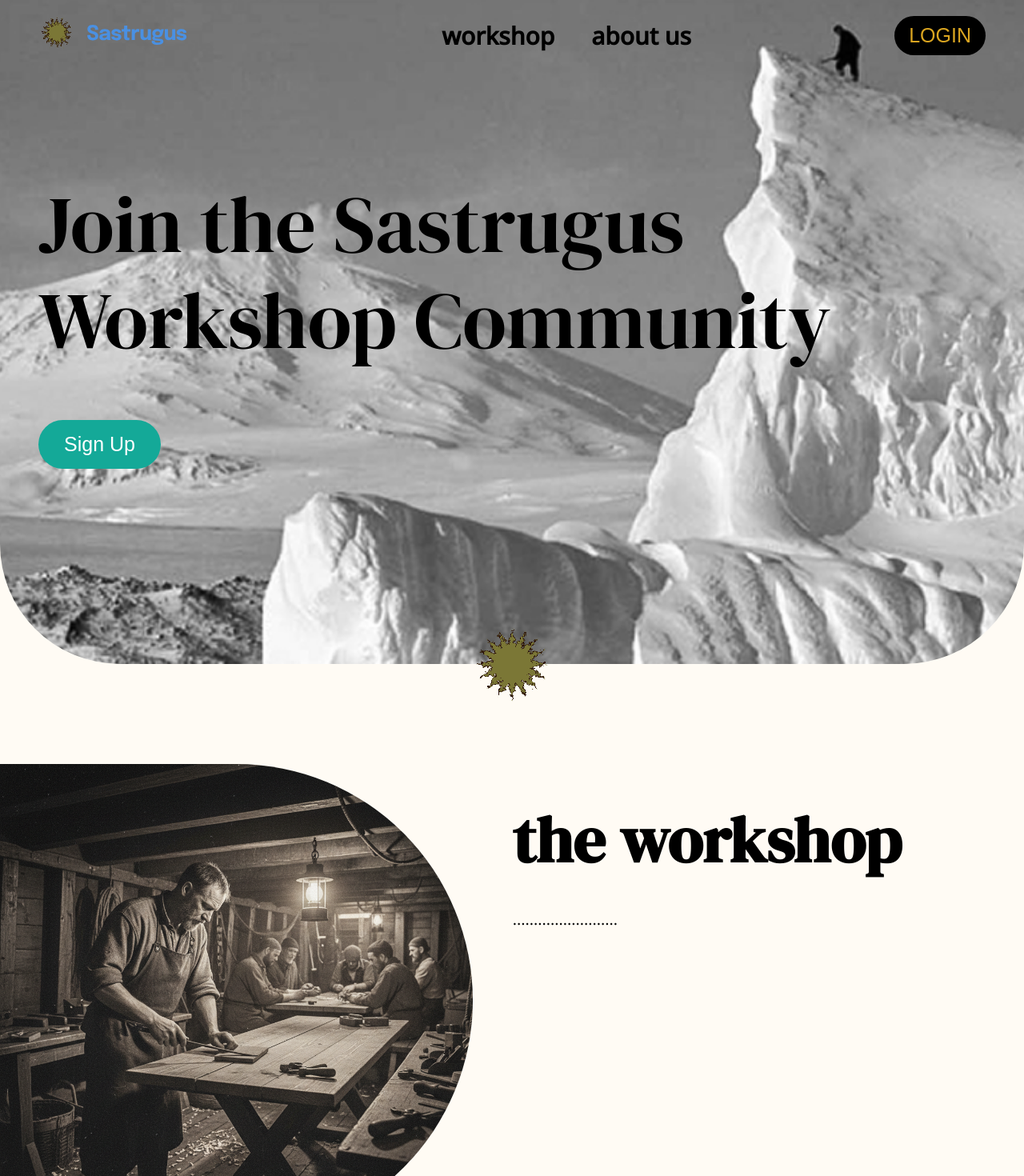
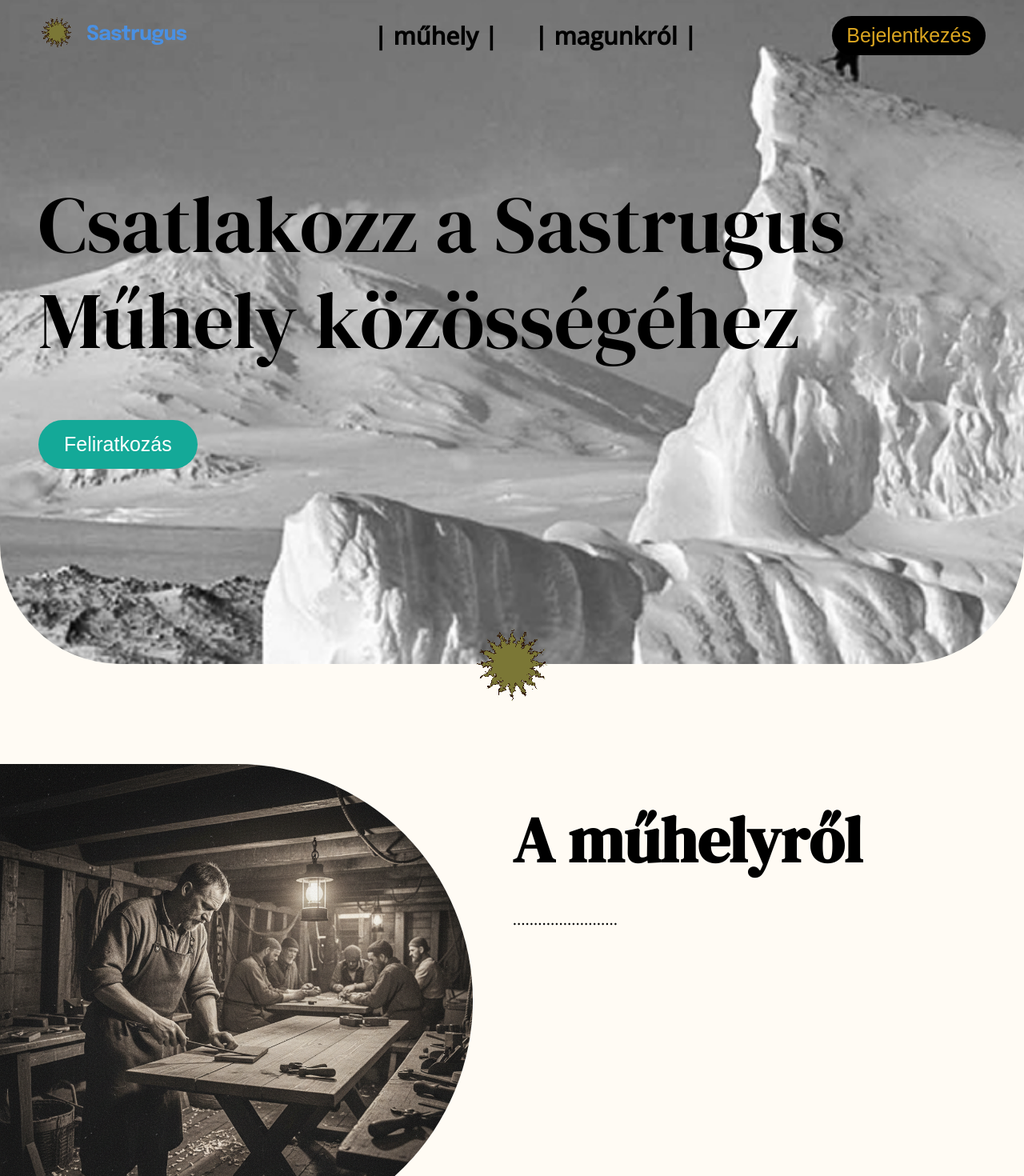
Before and after one commit to Saennegras/Sastrugus, a Next.js app in the folder sastrugus_frontend/: page / in a window 1280 px wide. Shown: the top 1470 px of the page at 80% size. Built offline with nearby package versions, Linux system fonts and the light colour scheme.

Commit message:
build workshop page and categories routes and dummy list, fixes syling issues within the landing page, modified header and hero section

```diff
--- a/sastrugus_frontend/app/_components/HeroSection.jsx
+++ b/sastrugus_frontend/app/_components/HeroSection.jsx
@@ -1,6 +1,9 @@
+"use client";
 import Link from "next/link";
+import { usePathname } from "next/navigation";
 
-const HeroSection = ({ imgSrc,  headline, theme = "turquoise" }) => {
+const HeroSection = ({ imgSrc,  headline, theme = "turquoise", categories = [] }) => {
+    const path = usePathname();
     return (
         <section className="hero">
             <div className="hero__background">
@@ -9,9 +12,26 @@ const HeroSection = ({ imgSrc,  headline, theme = "turquoise" }) => {
             <div className={`hero__headline hero__headline--${theme}`}>
                 {headline || <h3>Headline missing</h3>}
             </div>
-            <button className={`btn btn--medium btn--${theme}`}>
-                <Link href="/login">Sign Up</Link>
-            </button>
+
+            {path !== "/workshop" && (
+                <button className={`btn btn--medium btn--${theme}`}>
+                    <Link href="/login">Feliratkozás</Link>
+                </button>
+            )}
+
+            {categories.length > 0 && (
+                <div className="hero__categories">
+                    {categories.map((cat) => (
+                        <Link
+                        key={cat.slug}
+                        href={`/workshop/${cat.slug}`}
+                        className={`hero__category-btn btn btn--small btn--${theme}`}>
+                            {cat.display}
+                        </Link>
+                    ))}
+                </div>
+            )}
+
             <img
                 className={`hero__logo hero__logo--${theme}`}
                 src="/assets/star.svg" alt=""
--- a/sastrugus_frontend/app/_components/Layout/Header.jsx
+++ b/sastrugus_frontend/app/_components/Layout/Header.jsx
@@ -1,30 +1,36 @@
+"use client";
 import Link from "next/link";
+import { usePathname } from "next/navigation";
 
 const Header = () => {
+    const path = usePathname();
     const navItems = [
         {
-            display: "workshop",
+            display: "| műhely |",
             slug: "workshop",
         },
         {
-            display: "about us",
+            display: "| magunkról |",
             slug: "aboutus",
         },
         //...
     ];
 
+    const filteredNavItems = path === "/workshop"
+    ? navItems.filter(item => !["workshop","aboutus"].includes(item.slug)) : navItems;
+
     return (
     <header className="header">
         <img className="header__logo" src="/assets/logo.svg" alt="" />
         <ul className="header__nav">
-            {navItems.map((item) => (
+            {filteredNavItems.map((item) => (
                 <li key={item.slug}>
                     <Link href={`/${item.slug}`}><h5>{item.display}</h5></Link>
                 </li>
             ))}
         </ul>
         <Link href="/login">
-            <button className="btn btn--black btn--small">LOGIN</button>
+            <button className="btn btn--black btn--small">Bejelentkezés</button>
         </Link>
     </header>
     );
--- a/sastrugus_frontend/app/page.jsx
+++ b/sastrugus_frontend/app/page.jsx
@@ -5,13 +5,13 @@ import InfoBlock from "./_components/InfoBlock";
 export default function Home() {
   const heroHeadline = (
     <>
-      <h1>Join the Sastrugus</h1>
-      <h1>Workshop Community</h1>
+      <h1>Csatlakozz a Sastrugus</h1>
+      <h1>Műhely közösségéhez</h1>
     </>
   );
 
   const infoBlockData  = {
-    headline: "the workshop",
+    headline: "A műhelyről",
     text: (
       <p className="copy">
         .........................
--- a/sastrugus_frontend/sass/components/_footer.scss
+++ b/sastrugus_frontend/sass/components/_footer.scss
@@ -34,9 +34,10 @@
     &__policies-nav {
         display: flex;
         list-style: none;
+        justify-content: space-between;
 
         & li:not(:last-of-type) {
-            margin-right: 3.5ram;
+            margin-right: 3.5rem;
         }
     }
 }
--- a/sastrugus_frontend/sass/components/_header.scss
+++ b/sastrugus_frontend/sass/components/_header.scss
@@ -7,6 +7,7 @@
     justify-content: space-between;
     align-items: center;
     padding: 2rem 4.8rem;
+    z-index: 100;
 
     &__logo {
         width: 25rem;
```
Also changed, not shown: sastrugus_frontend/app/workshop/page.jsx (+18 -7 lines), sastrugus_frontend/public/assets/hero-workshop.png (added).
